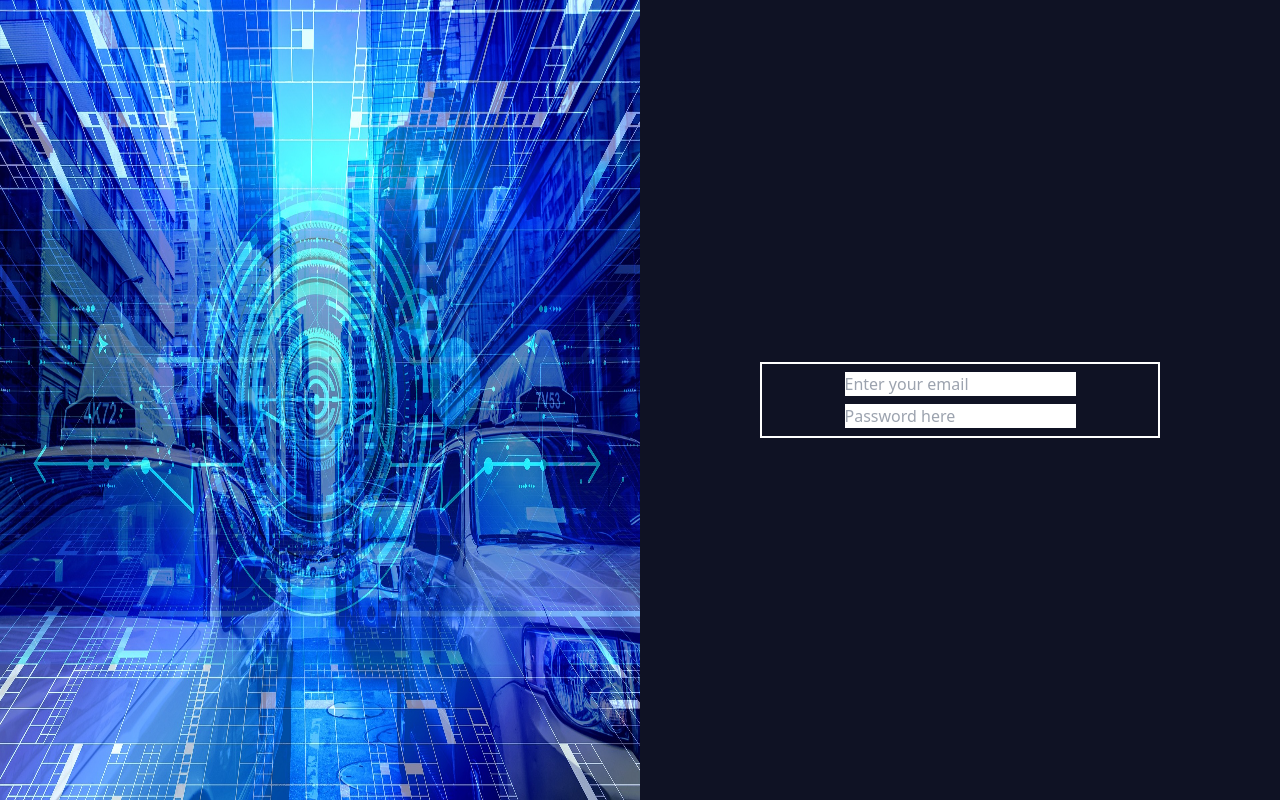
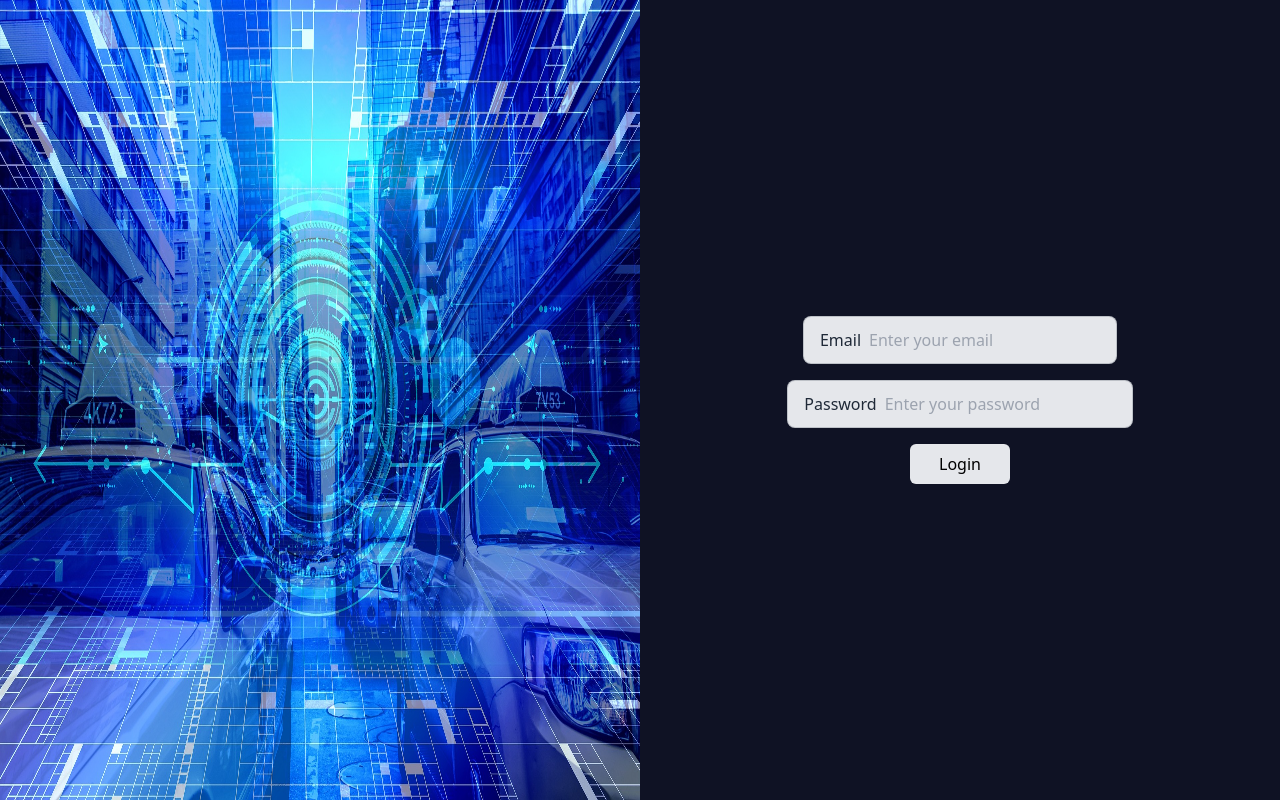
Before and after one commit to Souvik00076/react-form-craft, a React (Vite) app: page /auth/login in a window 1280 px wide. Built offline with nearby package versions, Linux system fonts and the light colour scheme.

Commit message:
Login component created

```diff
--- a/package.json
+++ b/package.json
@@ -10,9 +10,11 @@
     "preview": "vite preview"
   },
   "dependencies": {
+    "clsx": "^2.1.1",
     "react": "^18.3.1",
     "react-dom": "^18.3.1",
-    "react-router-dom": "^6.24.0"
+    "react-router-dom": "^6.24.0",
+    "tailwind-merge": "^2.3.0"
   },
   "devDependencies": {
     "@types/react": "^18.3.3",
--- a/src/components/auth/LoginAuth.tsx
+++ b/src/components/auth/LoginAuth.tsx
@@ -1,45 +1,39 @@
-import { ChangeEvent, FC, useState } from "react";
-import { HidePasswordIcon, ShowPasswordIcon } from "../../constants/imageIndex";
+import { useOutletContext } from "react-router-dom";
+import { TextInputAuth } from "../inputs";
+import { useState } from "react";
+import { AuthButton } from "../buttons";
 
-export const LoginAuth: FC = () => {
+export const LoginAuth = () => {
   const [email, setEmail] = useState<string>("");
   const [password, setPassword] = useState<string>("");
-  const [showPasword, setShowPassword] = useState<boolean>(
-    password.length === 0,
-  );
+  const isLightMode = useOutletContext();
   return (
-    <form
-      className="border-[2px]
-            border-white
-            mx-auto
-            container
-            items-center
-            flex
-            flex-col
-            gap-2
-            w-[400px]
-            px-6
-            py-2
-            "
-    >
-      <input
-        type="email"
-        placeholder="Enter your email"
+    <div className="flex flex-col items-center justify-center gap-y-4">
+      <TextInputAuth
+        className={isLightMode ? "text-white" : "bg-gray-200 text-gay-900"}
+        placeHolder={"Enter your email"}
+        onChange={(e) => {
+          setEmail(e.target.value);
+        }}
         value={email}
-        onChange={(e: ChangeEvent<HTMLInputElement>) =>
-          setEmail(e.target.value)
-        }
+        title={"Email"}
       />
-
-      <input
-        type="text"
-        placeholder="Password here"
+      <TextInputAuth
+        className={isLightMode ? "text-white" : "bg-gray-200 text-gay-900"}
+        placeHolder={"Enter your password"}
+        onChange={(e) => {
+          setPassword(e.target.value);
+        }}
         value={password}
-        className="grow"
-        onChange={(e: ChangeEvent<HTMLInputElement>) =>
-          setPassword(e.target.value)
-        }
+        title={"Password"}
       />
-    </form>
+      <AuthButton
+        className={`
+          ${isLightMode ? " text-white bg-primary-dark" : "text-black bg-gray-200"}
+        `}
+        text={"Login"}
+        onClick={() => {}}
+      />
+    </div>
   );
 };
--- /dev/null
+++ b/src/components/buttons/AuthButton.tsx
@@ -0,0 +1,22 @@
+import { FC } from "react";
+import { mergeClass } from "../../utils";
+type TAuthButtonType = {
+  text: string;
+  className: string;
+  onClick: () => void;
+};
+export const AuthButton: FC<TAuthButtonType> = ({
+  text,
+  className,
+  onClick,
+}) => {
+  console.log(mergeClass("px-6 py-2 rounded-md w-[100px]", className));
+  return (
+    <button
+      className={mergeClass("px-6 py-2 rounded-md w-[100px]", className)}
+      onClick={onClick}
+    >
+      {text}
+    </button>
+  );
+};
--- /dev/null
+++ b/src/components/buttons/index.ts
@@ -0,0 +1,3 @@
+import { AuthButton } from "./AuthButton";
+
+export { AuthButton };
--- a/src/components/index.ts
+++ b/src/components/index.ts
@@ -1 +1,3 @@
 export * from "./auth";
+export * from "./inputs";
+export * from "./buttons";
--- /dev/null
+++ b/src/components/inputs/index.ts
@@ -0,0 +1 @@
+export * from "./text-inputs";
--- /dev/null
+++ b/src/components/inputs/text-inputs/TextInputAuth.tsx
@@ -0,0 +1,35 @@
+import { ChangeEvent, FC } from "react";
+import { mergeClass } from "../../../utils";
+
+type TTextInputAuthType = {
+  className?: string;
+  value: string;
+  onChange: (event: ChangeEvent<HTMLInputElement>) => void;
+  placeHolder: string;
+  title: string;
+};
+export const TextInputAuth: FC<TTextInputAuthType> = ({
+  className,
+  value,
+  onChange,
+  placeHolder,
+  title,
+}) => {
+  return (
+    <label
+      className={mergeClass(
+        "input input-bordered flex items-center gap-2 text-black",
+        className,
+      )}
+    >
+      {title}
+      <input
+        type="text"
+        className="grow"
+        placeholder={placeHolder}
+        onChange={onChange}
+        value={value}
+      />
+    </label>
+  );
+};
--- /dev/null
+++ b/src/components/inputs/text-inputs/index.ts
@@ -0,0 +1,2 @@
+import { TextInputAuth } from "./TextInputAuth";
+export { TextInputAuth };
--- a/src/pages/AuthContainer.tsx
+++ b/src/pages/AuthContainer.tsx
@@ -4,10 +4,10 @@ import { Outlet } from "react-router-dom";
 import { useTheme } from "../hooks";
 
 export const AuthContainer: FC = () => {
-  const theme = useTheme();
+  const themeContext = useTheme();
   return (
     <div
-      className={`flex h-screen ${theme.theme ? "bg-light-primary" : "bg-dark-primary"}`}
+      className={`flex h-screen ${themeContext.theme ? "bg-light-primary" : "bg-dark-primary"}`}
     >
       <div className="flex-1">
         <img src={AuthImage} className="h-full " alt="Auth Image" />
@@ -21,7 +21,7 @@ export const AuthContainer: FC = () => {
       justify-center
       "
       >
-        <Outlet />
+        <Outlet context={themeContext.theme} />
       </div>
     </div>
   );
--- /dev/null
+++ b/src/utils/index.ts
@@ -0,0 +1,3 @@
+import { mergeClass } from "./tailwindMerge";
+
+export { mergeClass };
--- /dev/null
+++ b/src/utils/tailwindMerge.ts
@@ -0,0 +1,6 @@
+import { ClassValue, clsx } from "clsx";
+import { twMerge } from "tailwind-merge";
+
+export const mergeClass = (...inputs: ClassValue[]) => {
+  return twMerge(clsx(inputs));
+};
--- a/tailwind.config.js
+++ b/tailwind.config.js
@@ -1,3 +1,4 @@
+import daisyui from "daisyui";
 /** @type {import('tailwindcss').Config} */
 export default {
   content: ["./index.html", "./src/**/*.{js,ts,jsx,tsx}"],
@@ -15,5 +16,8 @@ export default {
       },
     },
   },
-  plugins: [],
+  plugins: [
+    // ...
+    daisyui,
+  ],
 };
```
Also changed, not shown: 2 other files (tests, documents, lock files or other folders).
